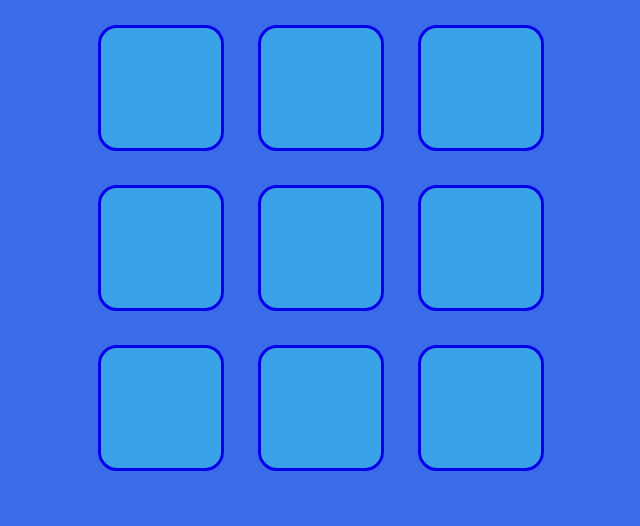
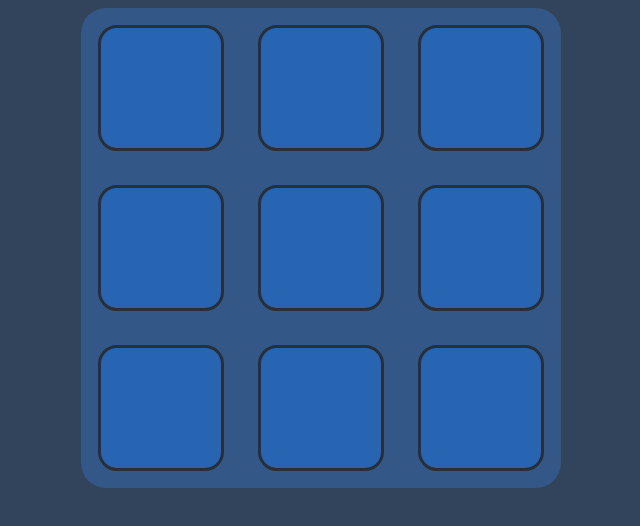
Before and after one commit to fgamester/tic-tac-toe-react, a React (Vite) app: page / in a window 1280 px wide. Shown: the top 526 px of the page, without its empty margins (319-959 px from the left). Built offline with nearby package versions, Linux system fonts and the light colour scheme.

Commit message:
modal started

```diff
--- a/src/components/board.jsx
+++ b/src/components/board.jsx
@@ -2,7 +2,7 @@ import { useState, useEffect } from "react";
 import Box from "./box";
 import '../styles/board.css'
 
-const Board = ({ turn, changeTurn, isOver, winner, setWinner, playing }) => {
+const Board = ({ turn, changeTurn, setPlaying, winner, setWinner, playing }) => {
     const [cells, setCells] = useState(new Array(9).fill(null));
     const [timeOut, setTimeOut] = useState(false);
     const [transition, setTransition] = useState(false);
@@ -21,8 +21,9 @@ const Board = ({ turn, changeTurn, isOver, winner, setWinner, playing }) => {
         ];
         for (let l of lines) {
             const [a, b, c] = l;
-            if (cells[a] !== null && (cells[a] === cells[b] && cells[a] === cells[c])) {
-                isOver(_ => false);
+            const C = cells;
+            if (C[a] !== null && (C[a] === C[b] && C[a] === C[c])) {
+                setPlaying(_ => false);
                 setWinner(_ => true);
                 setWinnerLine(_ => lines.indexOf(l) + 1);
                 setTransition(_ => true);
@@ -31,7 +32,6 @@ const Board = ({ turn, changeTurn, isOver, winner, setWinner, playing }) => {
                 break;
             }
         }
-
     }
 
     const winnerLineWidth = (measure) => {
@@ -58,8 +58,7 @@ const Board = ({ turn, changeTurn, isOver, winner, setWinner, playing }) => {
     const viewPortToPixels = (MinSize, PercentageOfViewPort) => {
         const cellSize = ((document.documentElement.style.getPropertyValue('--cell-size')));
         const measure = `${cellSize[cellSize.length - 2]}${cellSize[cellSize.length - 1]}`;
-        let inPixels = 0;
-        measure == 'vw' ? inPixels = window.innerWidth * PercentageOfViewPort : inPixels = window.innerHeight * PercentageOfViewPort;
+        const inPixels = measure == 'vw' ? window.innerWidth * PercentageOfViewPort : window.innerHeight * PercentageOfViewPort;
         const inString = inPixels > MinSize ? `${Math.round(inPixels)}px` : `${MinSize}px`;
         return inString;
     }
@@ -70,7 +69,7 @@ const Board = ({ turn, changeTurn, isOver, winner, setWinner, playing }) => {
 
     const setLineWidth = () => {
         const cellSize = ((document.documentElement.style.getPropertyValue('--cell-size')));
-        let measure = `${cellSize[cellSize.length - 2]}${cellSize[cellSize.length - 1]}`;
+        const measure = `${cellSize[cellSize.length - 2]}${cellSize[cellSize.length - 1]}`;
         const newWidth = `${winnerLineWidth(measure)}px`;
         document.documentElement.style.setProperty('--line-width', newWidth);
     }
@@ -79,13 +78,10 @@ const Board = ({ turn, changeTurn, isOver, winner, setWinner, playing }) => {
         const w = winnerLine
         if (w >= 4 && w <= 6) {
             document.documentElement.style.setProperty('--line-rotation', '90deg');
-            console.log('90°')
         } else if (w == 7) {
             document.documentElement.style.setProperty('--line-rotation', '45deg');
-            console.log('45°')
         } else if (w == 8) {
-            document.documentElement.style.setProperty('--line-rotation', '-45deg');
-            console.log('135°')
+            document.documentElement.style.setProperty('--line-rotation', '135deg');
         }
     }
 
@@ -109,12 +105,12 @@ const Board = ({ turn, changeTurn, isOver, winner, setWinner, playing }) => {
 
 
     useEffect(() => {
-        const setProperties = () => {
+        function setProperties() {
             setCellSize();
             setPaintedSize();
         }
+
         setProperties();
-
         window.addEventListener('resize', setProperties)
 
         return () => {
@@ -127,14 +123,13 @@ const Board = ({ turn, changeTurn, isOver, winner, setWinner, playing }) => {
     }, [cells])
 
     useEffect(() => {
-        const recalculatePositionAndWidth = () => {
+        function recalculatePositionAndWidth() {
             setPosition();
             setLineWidth();
         }
 
         setDirection();
         recalculatePositionAndWidth();
-
         window.addEventListener('resize', recalculatePositionAndWidth)
 
         return () => {
@@ -150,7 +145,7 @@ const Board = ({ turn, changeTurn, isOver, winner, setWinner, playing }) => {
                 ))}
                 {winner && (
                     <div className="line-box winner">
-                        <hr className={`winner-line ${transition && 'transition'} ${timeOut && 'winner'}`} />
+                        <hr className={`winner-line ${transition && 'winner-line-transition'} ${timeOut && 'winner'}`} />
                     </div>
                 )}
             </div>
--- a/src/components/game.jsx
+++ b/src/components/game.jsx
@@ -1,17 +1,32 @@
-import { useState } from "react";
+import { useEffect, useState } from "react";
 import Board from "./board";
+import '../styles/game.css'
 
 const Game = () => {
-    const [inMenu, setInMenu] = useState(true);
+    const [inMenu, setInMenu] = useState(false);
     const [gameTurn, setGameTurn] = useState(true);
     const [winner, setWinner] = useState(false);
     const [playing, setPlaying] = useState(true);
+    const [transition, setTransition] = useState(false);
+
+    const gameOver = () => {
+        if (!playing) {
+            setTimeout(_ => setTransition(_ => true), 500);
+        }
+    }
+
+    useEffect(() => {
+        gameOver();
+    }, [playing])
 
 
     return (
-        <>
-            <Board turn={gameTurn} changeTurn={setGameTurn} setWinner={setWinner} winner={winner} isOver={setPlaying} playing={playing} />
-        </>
+        <div className="game">
+            <Board turn={gameTurn} changeTurn={setGameTurn} setWinner={setWinner} winner={winner} setPlaying={setPlaying} playing={playing} />
+            {!playing && !inMenu && (
+                <div className={`end-game ${!playing && transition && 'game-over'}`}></div>
+            )}
+        </div>
     )
 }
 
--- a/src/styles/board.css
+++ b/src/styles/board.css
@@ -5,7 +5,6 @@
     --x-translation: 0;
     --y-translation: 0;
 }
-
 
 .game-board {
     position: relative;
@@ -17,15 +16,15 @@
 }
 
 .winner-line {
-    border-color: #B23AE8;
-    background-color: #B23AE8;
+    border: none;
+    background-color: #2D3033;
     width: calc(var(--cell-size) * 0.05);
     height: calc(var(--cell-size) * 0.05);
     border-radius: 5px;
     margin: 0;
 }
 
-.transition {
+.winner-line-transition {
     transition: width 0.5s ease-in-out;
 }
 
@@ -37,5 +36,5 @@
     position: absolute;
     display: flex;
     justify-items: start;
-    transform: translateX(var(--x-translation)) translateY(var(--y-translation)) rotate(var(--line-rotation));
+    transform: translate(var(--x-translation), var(--y-translation)) rotate(var(--line-rotation));
 }
--- a/src/styles/box.css
+++ b/src/styles/box.css
@@ -4,13 +4,13 @@
 
 .game-box {
     font-size: var(--font-size);
-    color: #0700EA;
+    color: #32445C;
     border-style: solid;
-    border-color: #0700EA;
+    border-color: #282F38;
     border-width: 0.3vw;
     width:75%;
     height: 75%;
-    background-color: #3AA2E8;
+    background-color: #2764B2;
     border-radius: 15%;
     display: flex;
     justify-content: center;
--- /dev/null
+++ b/src/styles/game.css
@@ -0,0 +1,24 @@
+.game {
+    position: relative;
+    display: flex;
+    justify-content: center;
+    align-items: center;
+    background-color: #335786;
+    border-radius: 25px;
+    height: 100%;
+    width: 100%;
+    overflow: hidden;
+}
+
+.end-game {
+    position: absolute;
+    background-color: black;
+    opacity: 0;
+    width: inherit;
+    height: inherit;
+    transition: opacity 1s ease-in-out;
+}
+
+.game-over{
+    opacity: 0.5;
+}
--- a/src/styles/index.css
+++ b/src/styles/index.css
@@ -1,5 +1,5 @@
 body {
-    background-color: #3A6BE8;
+    background-color: #32445C;
     justify-items: center;
 }
 
```
